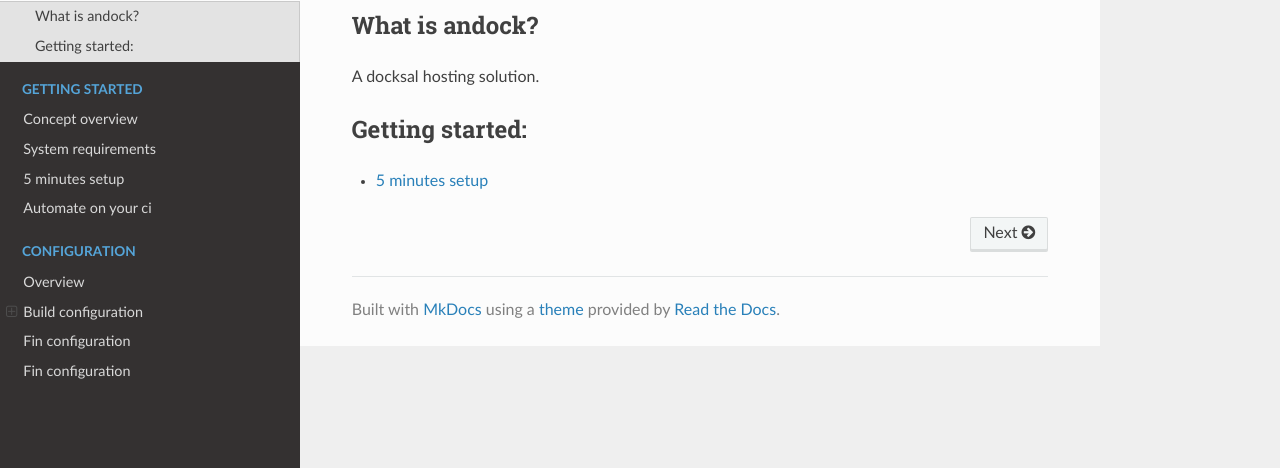
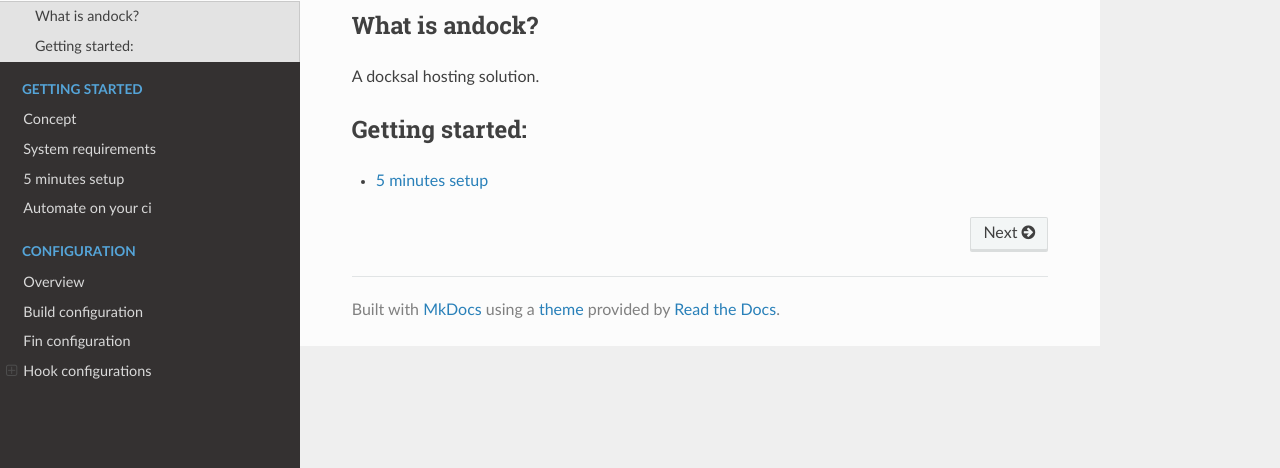
Before and after one commit to andock-ci/andock-ci-pipeline, an MkDocs documentation site: the page built from docs/index.md, in a window 1280 px wide. Shown: the part 151-619 px from the top of the page. Built offline with MkDocs 1.6.1, drawn with Linux system fonts in a browser that asks for light colours; nearby versions of some CDN libraries; old or Windows-style settings are respelled for this version of MkDocs.

Commit message:
Update configuration.

```diff
--- a/mkdocs.yml
+++ b/mkdocs.yml
@@ -7,15 +7,13 @@ markdown_extensions:
 pages:
   - Home: index.md
   - Getting started:
-    - Concept overview: getting-started/the-software.md
+    - Concept: getting-started/the-software.md
     - System requirements: getting-started/system-requirements.md
     - 5 minutes setup: getting-started/docksal.md
     - Automate on your ci: getting-started/ci.md
   - Configuration:
     - Overview: configuration/overview.md
-    - Build configuration:
-      - Overview: configuration/build.md
-      - Hook configurations:
-        - Drupal: configuration/example-drupal-hooks.md
+    - Build configuration: configuration/build.md
     - Fin configuration: configuration/fin.md
-    - Server configuration: configuration/fin.md
+    - Hook configurations:
+      - Drupal: configuration/example-drupal-hooks.md
```
